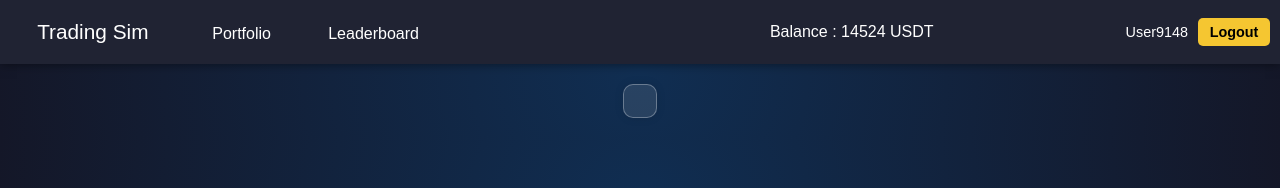
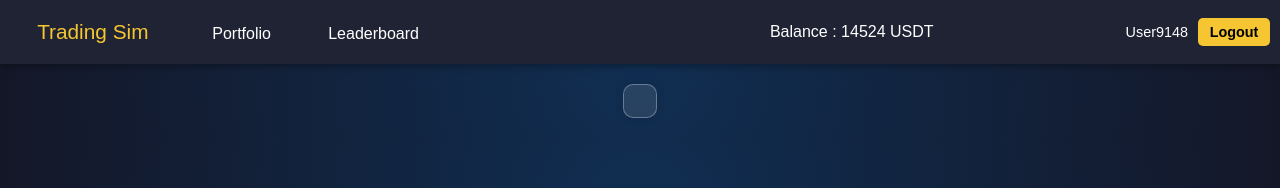
Before and after one commit to Crackvignoule/trading-sim, a React (Create React App) app in the folder client/: page / in a window 1280 px wide. Shown: the top 188 px of the page. Built offline with nearby package versions, Linux system fonts and the light colour scheme.

Commit message:
animation working

```diff
--- a/client/src/App.js
+++ b/client/src/App.js
@@ -1,31 +1,19 @@
 import GlobalStyles from './styles/GlobalStyles';
 import { BrowserRouter as Router, Routes, Route } from 'react-router-dom';
 import { Home, Login, Portfolio, Leaderboard } from './pages';
+import NavBar from './components/NavBar/NavBar';
 
 function App() {
   return (
     <>
       <GlobalStyles />
       <Router>
-        <div>
-          {/*
-          <div>
-            <nav>
-              <ul>
-                <li>
-                  <Link to="/leaderboard">Leaderboard</Link>
-                </li>
-                <li>
-                  <Link to="/portfolio">Portfolio</Link>
-                </li>
-              </ul>
-            </nav>*/}
+          <NavBar />
           <Routes>
             <Route path="/" element={<Home />} />
             <Route path="/portfolio" element={<Portfolio />}></Route>
             <Route path="/leaderboard" element={<Leaderboard />} />
           </Routes>
-        </div>
       </Router>
     </>
   );
--- a/client/src/components/NavBar/NavBar.js
+++ b/client/src/components/NavBar/NavBar.js
@@ -1,4 +1,4 @@
-import React, { useState, useRef, useEffect } from 'react';
+import React, { useState } from 'react';
 import { Nav, NavBarContainer, Link, List, Line, RightSideDiv, Label, Button, LabelBalance, Underline } from "./NavBar.styles";
 
 function NavBar() {
@@ -9,23 +9,13 @@ function NavBar() {
         setUnderlineStyle({ width: offsetWidth, left: offsetLeft });
     };
 
-    // with this we can see why it's not working, it's just because setUnderlineStyle needs 2 clicks on the same navlink to get updated instead of 1
-    // useEffect(() => {
-    //     const title = document.querySelector(".title");
-    //     if (title) {
-    //         const { offsetWidth, offsetLeft } = title;
-    //         setUnderlineStyle({ width: offsetWidth, left: offsetLeft });
-    //     }
-    // } , []);
-
-
     return (
         <NavBarContainer>
             <Nav>
                 <List>
-                    <Line><Link to="/" activeClassName="active" className={"title"} onClick={handleClick}>Trading Sim</Link></Line>
-                    <Line><Link to="/portfolio" activeClassName="active" onClick={handleClick}>Portfolio</Link></Line>
-                    <Line><Link to="/leaderboard" activeClassName="active" onClick={handleClick}>Leaderboard</Link></Line>
+                    <Line><Link to="/" className={"title"} onClick={handleClick}>Trading Sim</Link></Line>
+                    <Line><Link to="/portfolio" onClick={handleClick}>Portfolio</Link></Line>
+                    <Line><Link to="/leaderboard" onClick={handleClick}>Leaderboard</Link></Line>
                 </List>
                 <Underline $width={underlineStyle.width} $left={underlineStyle.left} />
                 <RightSideDiv>
--- a/client/src/components/NavBar/NavBar.styles.js
+++ b/client/src/components/NavBar/NavBar.styles.js
@@ -26,6 +26,10 @@ export const Link = styled(NavLink)`
 
   &.title {
     font-size: 1.3em;
+  }
+
+  &.active {
+    color: ${COLORS.special};
   }
 `;
 
--- a/client/src/pages/Home/Home.js
+++ b/client/src/pages/Home/Home.js
@@ -1,13 +1,11 @@
 import React from 'react';
 import Chart from '../../components/Chart/Chart';
-import NavBar from '../../components/NavBar/NavBar';
 import { MainDiv, TopDiv, BottomDiv} from './Home.styles';
 
 function Home() {
 
     return (
         <>
-        <NavBar />
         <MainDiv>
             <TopDiv>
               <Chart />
--- a/client/src/pages/Leaderboard/Leaderboard.js
+++ b/client/src/pages/Leaderboard/Leaderboard.js
@@ -3,7 +3,6 @@ import NavBar from "../../components/NavBar/NavBar";
 function Leaderboard() {
     return (
       <div>
-        <NavBar />
         <h1>Welcome to the Leaderboard</h1>
       </div>
     );
--- a/client/src/pages/Portfolio/Portfolio.js
+++ b/client/src/pages/Portfolio/Portfolio.js
@@ -3,7 +3,6 @@ import NavBar from "../../components/NavBar/NavBar";
 function Portfolio() {
     return (
       <div>
-        <NavBar />
         <h1>Welcome to your Portfolio</h1>
       </div>
     );
```
